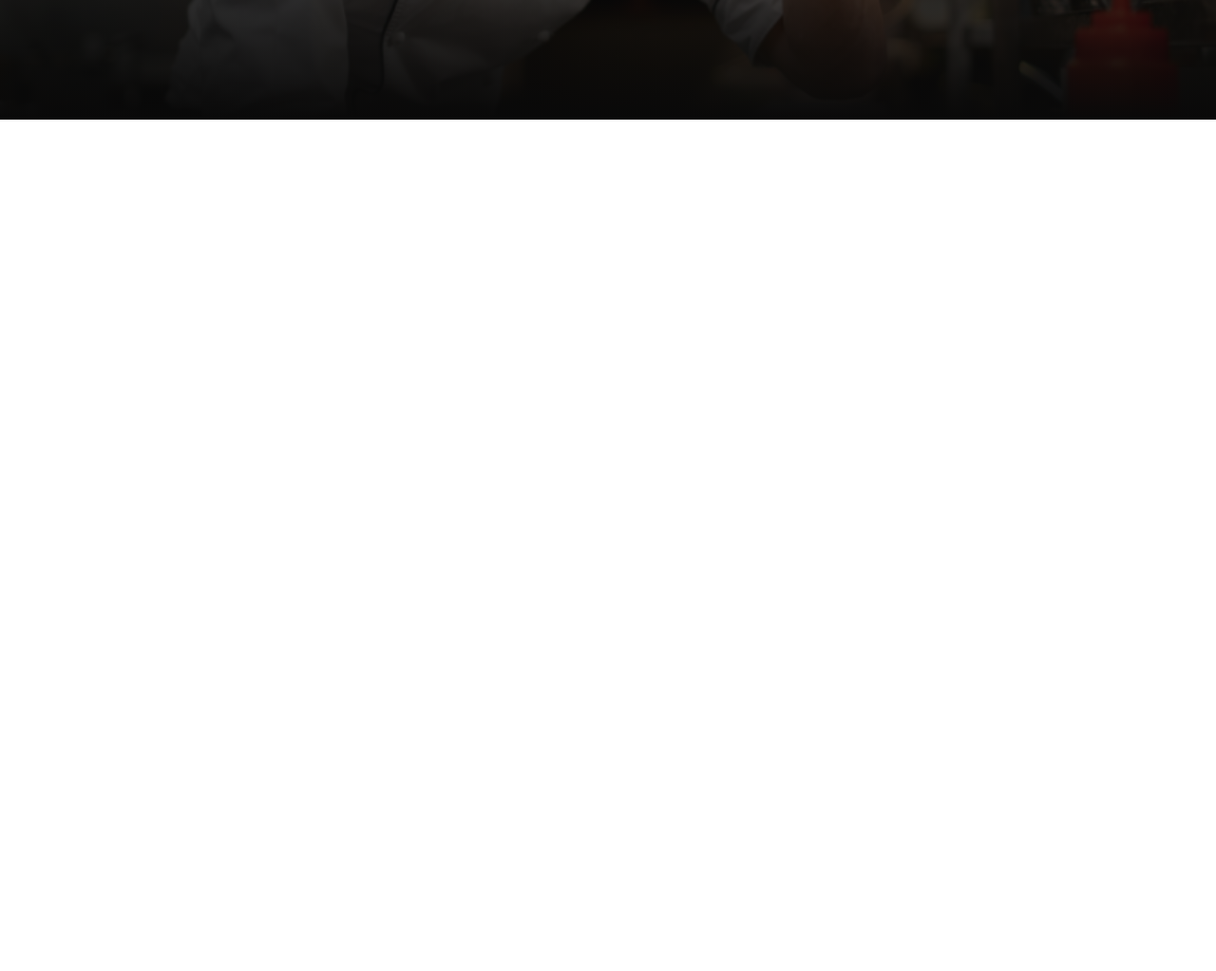
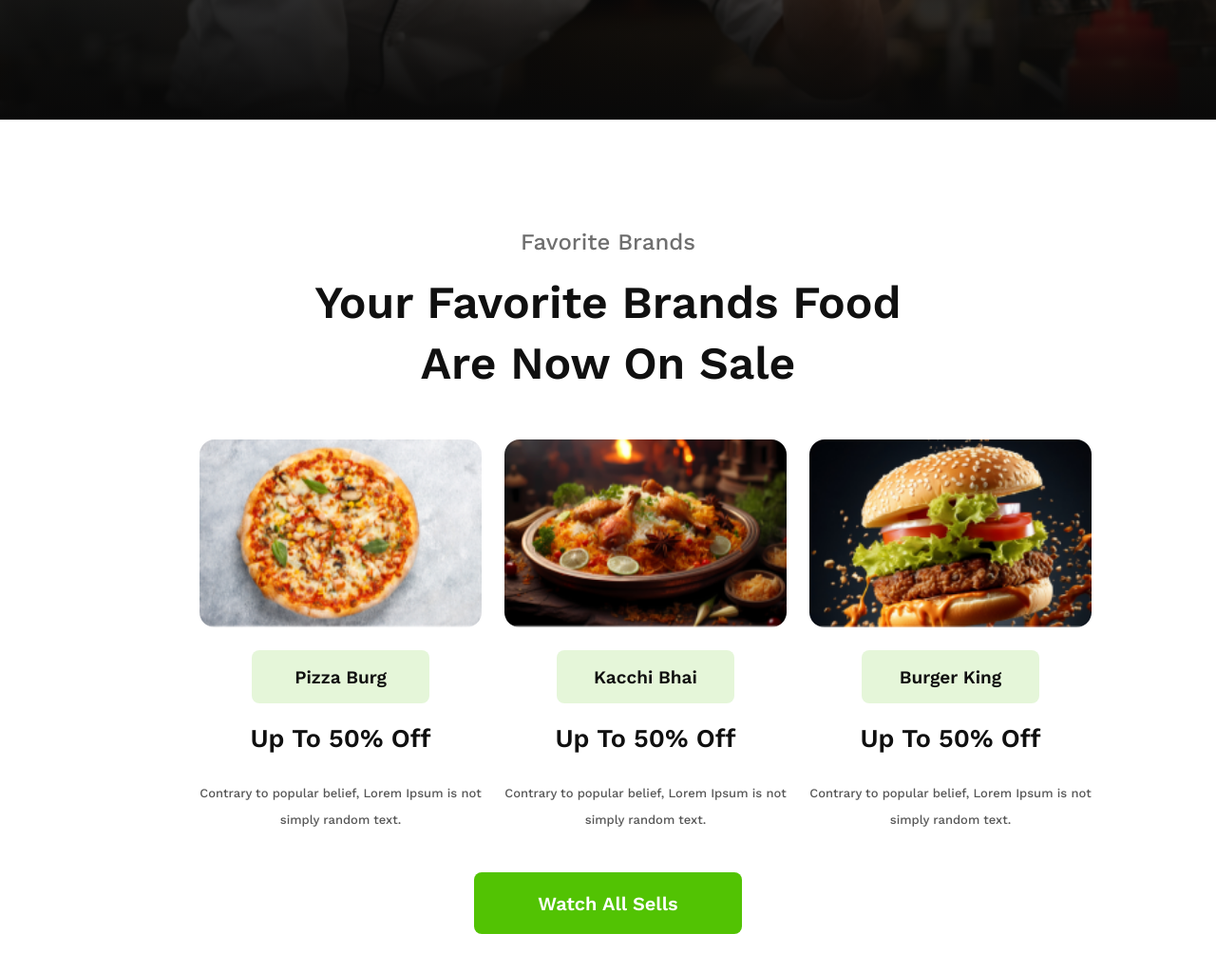
Before and after one commit to FahimFaysalNirjhar/Good-Food-Restaurant, a plain HTML site: page index.html in a window 1280 px wide. Shown: the part 517-1540 px from the top of the page at 95% size. Before the commit the page ends 800 px from the top, so only its background shows below. Drawn offline with nearby package versions, Linux system fonts and the light colour scheme.

Commit message:
added card section

```diff
--- a/index.html
+++ b/index.html
@@ -21,5 +21,42 @@
         </div>
       </div>
     </header>
+    <main>
+      <section class="favourate">
+        <div id="fav-details">
+          <p id="fav-subtitle">Favorite Brands</p>
+          <h1 id="fav-title">Your Favorite Brands Food Are Now On Sale</h1>
+        </div>
+        <div class="card-container">
+          <div class="card">
+            <img src="assets/pizza.png" alt="pizza picture" />
+            <p class="card-subtitle">Pizza Burg</p>
+            <h3 class="card-title">Up To 50% Off</h3>
+            <p class="card-para">
+              Contrary to popular belief, Lorem Ipsum is not simply random text.
+            </p>
+          </div>
+          <div class="card">
+            <img src="assets/biriyani.png" alt="biriyani picture" />
+            <p class="card-subtitle">Kacchi Bhai</p>
+            <h3 class="card-title">Up To 50% Off</h3>
+            <p class="card-para">
+              Contrary to popular belief, Lorem Ipsum is not simply random text.
+            </p>
+          </div>
+          <div class="card">
+            <img src="assets/burger.png" alt="burger picture" />
+            <p class="card-subtitle">Burger King</p>
+            <h3 class="card-title">Up To 50% Off</h3>
+            <p class="card-para">
+              Contrary to popular belief, Lorem Ipsum is not simply random text.
+            </p>
+          </div>
+        </div>
+        <div class="btn-container">
+          <button class="btn">Watch All Sells</button>
+        </div>
+      </section>
+    </main>
   </body>
 </html>
--- a/style/style.css
+++ b/style/style.css
@@ -61,12 +61,6 @@ header {
   /* Frame 6 */
   width: 282px;
   height: 65px;
-  /* Auto layout */
-  /* display: flex;
-flex-direction: row;
-justify-content: center;
-align-items: center;
-gap: 10; */
   padding: 16px 25px 16px 25px;
   border-radius: 8px;
   background: rgba(82, 195, 3, 1);
@@ -82,3 +76,104 @@ gap: 10; */
 .btn-container {
   text-align: center;
 }
+.favourate {
+  margin: 117px 210px;
+}
+#fav-subtitle {
+  /* Favorite Brands */
+  width: 185px;
+  height: 28px;
+  opacity: 0.6;
+  color: rgba(16, 16, 16, 1);
+  font-family: Work Sans;
+  font-size: 24px;
+  font-weight: 500;
+  line-height: 100%;
+  letter-spacing: 0%;
+  text-align: center;
+}
+#fav-title {
+  /* Your Favorite Brands Food Are Now On Sale */
+  height: 128px;
+  width: 691px;
+  color: rgba(16, 16, 16, 1);
+  font-family: Work Sans;
+  font-size: 48px;
+  font-weight: 600;
+  line-height: 64px;
+  letter-spacing: 0%;
+  text-align: center;
+}
+#fav-details {
+  display: flex;
+  flex-direction: column;
+  justify-content: center;
+  align-items: center;
+  gap: 16px;
+  margin-bottom: 48px;
+}
+.card {
+  width: 297px;
+  height: 456px;
+  display: flex;
+  flex-direction: column;
+  justify-items: center;
+  align-items: center;
+  gap: 24px;
+}
+.card img {
+  /* Rectangle 1 */
+  width: 297px;
+  height: 198px;
+  border-radius: 16px;
+  object-fit: cover;
+}
+.card-subtitle {
+  /* Frame 9 */
+  width: 131px;
+  height: 39px;
+  padding: 14px 32px 14px 32px;
+  border-radius: 8px;
+  background: rgba(82, 195, 3, 0.15);
+  color: rgba(16, 16, 16, 1);
+  font-family: Work Sans;
+  font-size: 19px;
+  font-weight: 600;
+  line-height: 100%;
+  letter-spacing: 0%;
+  width: 123px;
+  height: 28px;
+  display: flex;
+  justify-content: center;
+  align-items: center;
+  cursor: pointer;
+}
+.card-title {
+  /* Up To 50% Off */
+  width: 197px;
+  height: 33px;
+  color: rgba(16, 16, 16, 1);
+  font-family: Work Sans;
+  font-size: 27px;
+  font-weight: 600;
+  line-height: 100%;
+  letter-spacing: 0%;
+  text-align: center;
+}
+.card-para {
+  /* Contrary to popular belief, Lorem Ipsum is not simply random text. */
+  width: 297px;
+  height: 39px;
+  opacity: 0.7;
+  color: rgba(16, 16, 16, 1);
+  font-family: Work Sans;
+  font-size: 13px;
+  font-weight: 500;
+  line-height: 28px;
+  letter-spacing: 0%;
+  text-align: center;
+}
+.card-container {
+  display: flex;
+  gap: 24px;
+}
```
